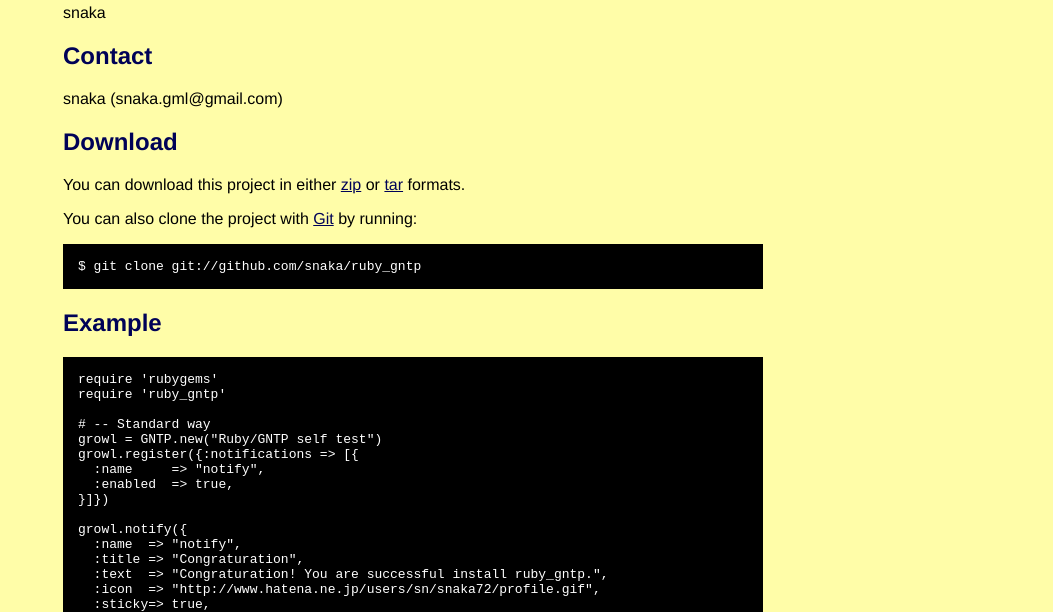
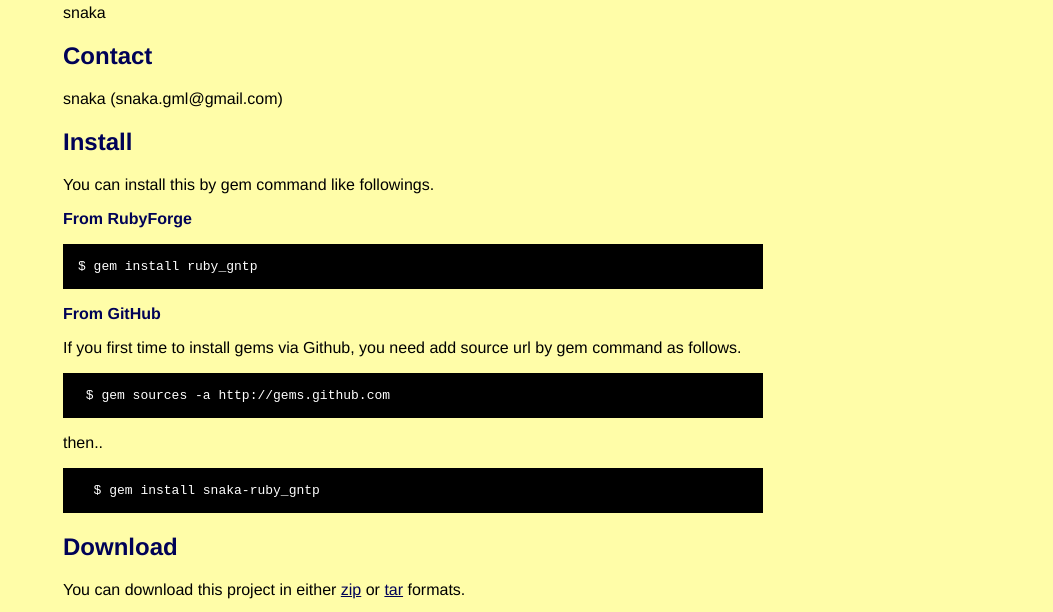
Before and after one commit to snaka/ruby_gntp, a plain HTML site: page index.html in a window 1280 px wide. Shown: the part 322-934 px from the top of the page, without its empty margins (227-1280 px from the left). Drawn offline with Linux system fonts and the light colour scheme.

Commit message:
Add 'Install' instructions.

```diff
--- a/index.html
+++ b/index.html
@@ -22,7 +22,7 @@
 		h1 .small { font-size: 0.4em; }
 		h1 a { text-decoration: none }
 		h2 { font-size: 1.5em; color: #000257; }
-    h3 { text-align: center; color: #000257; }
+    h3 { font-size: 1em; color: #000257; }
     a { color: #000257; }
     .description { font-size: 1.2em; margin-bottom: 30px; margin-top: 30px; font-style: italic;}
     .download { float: right; }
@@ -56,10 +56,29 @@
 <p>MIT style license</p>
 <h2>Authors</h2>
 <p>snaka</p>
+
 <h2>Contact</h2>
 <p>snaka (snaka.gml@gmail.com)
 <br/>      </p>
 
+<h2>Install</h2>
+<p>You can install this by gem command like followings.</p>
+<h3>From RubyForge</h3>
+<pre>
+$ gem install ruby_gntp
+</pre>
+<h3>From GitHub</h3>
+<p>
+If you first time to install gems via Github, you need add source url
+by gem command as follows.
+</p>
+<pre>
+ $ gem sources -a http://gems.github.com
+</pre>
+<p> then..</p>
+<pre>
+  $ gem install snaka-ruby_gntp
+</pre>
 
 <h2>Download</h2>
   <p>
@@ -71,7 +90,8 @@
       by running:
       <pre>$ git clone git://github.com/snaka/ruby_gntp</pre>
   </p>
-<h2>Example</h2>
+
+<h2>Usage example</h2>
 <p>
 <pre>
 require 'rubygems'
```
Lines whose indentation alone changed are shown as unchanged.
